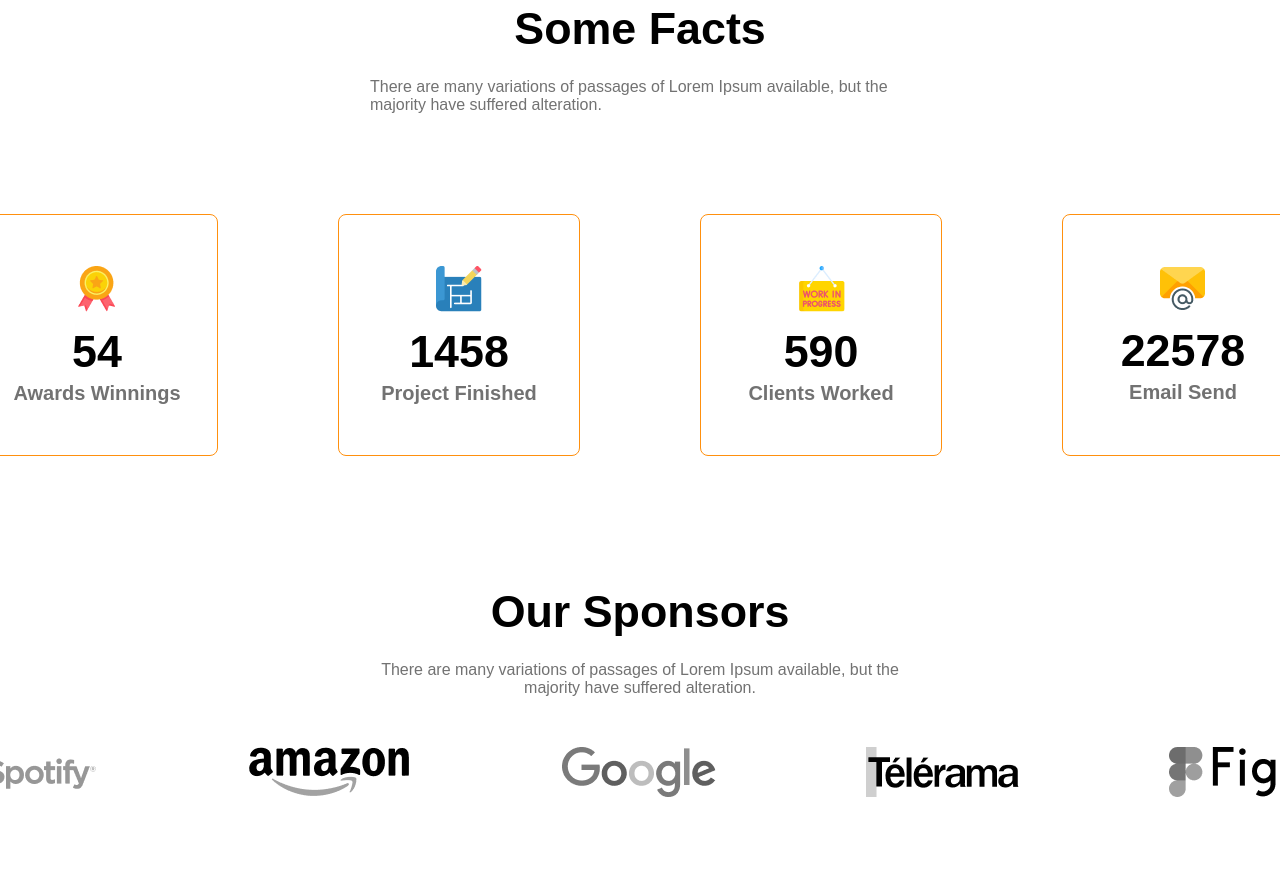
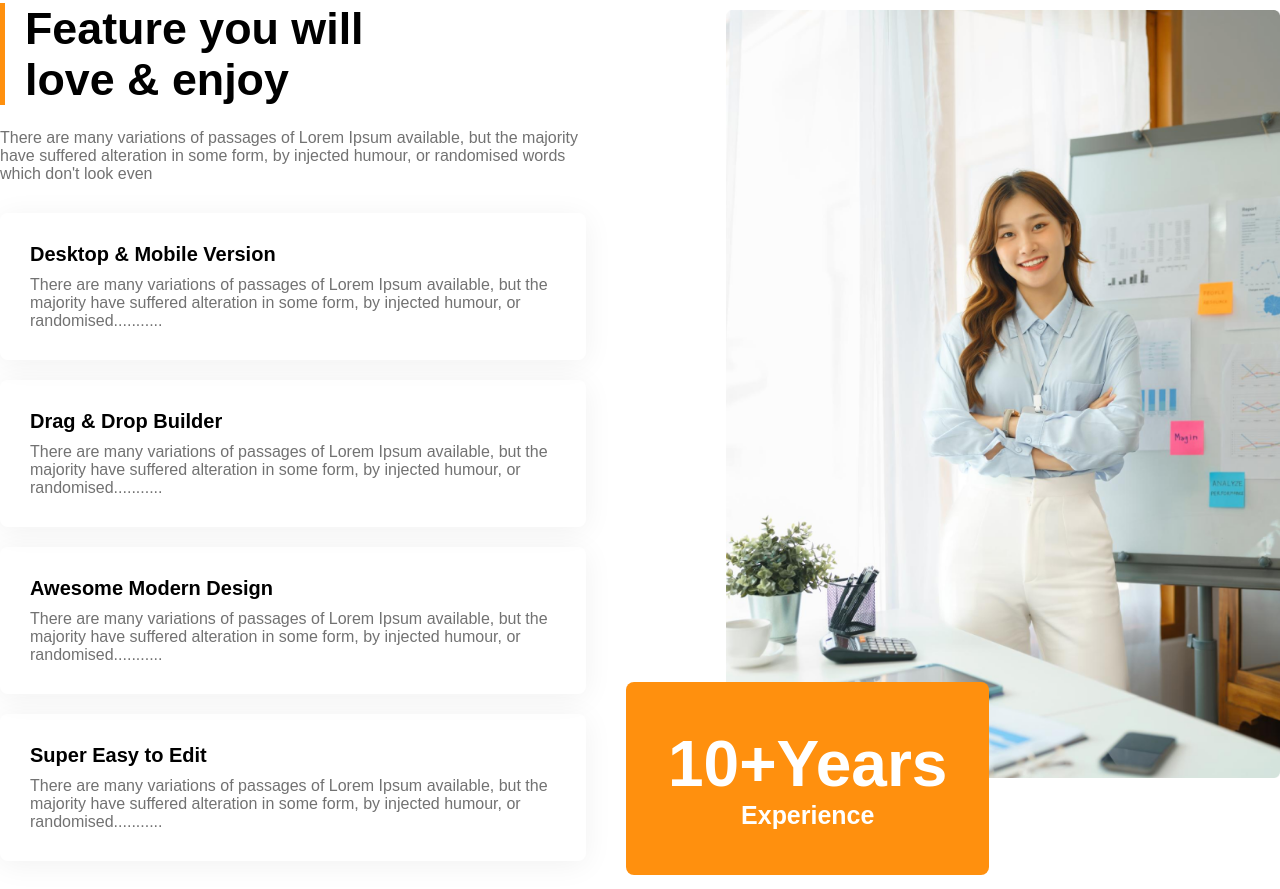
Before and after one commit to ekramhossen60543/g3-architects-project, a plain HTML site: page index.html in a window 1280 px wide. Shown: the part 2011-2900 px from the top of the page. Before the commit the page ends 2808 px from the top, so only its background shows below. Drawn offline with Linux system fonts and the light colour scheme.

Commit message:
added feature section and added footer and responsive

```diff
--- a/index.html
+++ b/index.html
@@ -74,7 +74,62 @@
           <button class="btn-primary">Explore More</button>
         </div>
       </section>
-      <!-- Feature will enjoy section start -->
+      <!-- Feature section start -->
+      <section class="feature display-flex">
+        <div class="feature-info">
+          <h3 id="feature-section-title" class="section-title">
+            Feature you will <br />
+            love & enjoy
+          </h3>
+          <p class="text-light-gray feature-info-description">
+            There are many variations of passages of Lorem Ipsum available, but
+            the majority have suffered alteration in some form, by injected
+            humour, or randomised words which don't look even
+          </p>
+          <!-- Feature card container -->
+          <div class="feature-card">
+            <h4 class="feature-title">Desktop & Mobile Version</h4>
+            <p class="text-light-gray">
+              There are many variations of passages of Lorem Ipsum available,
+              but the majority have suffered alteration in some form, by
+              injected humour, or randomised...........
+            </p>
+          </div>
+          <div class="feature-card">
+            <h4 class="feature-title">Drag & Drop Builder</h4>
+            <p class="text-light-gray">
+              There are many variations of passages of Lorem Ipsum available,
+              but the majority have suffered alteration in some form, by
+              injected humour, or randomised...........
+            </p>
+          </div>
+          <div class="feature-card">
+            <h4 class="feature-title">Awesome Modern Design</h4>
+            <p class="text-light-gray">
+              There are many variations of passages of Lorem Ipsum available,
+              but the majority have suffered alteration in some form, by
+              injected humour, or randomised...........
+            </p>
+          </div>
+          <div class="feature-card">
+            <h4 class="feature-title">Super Easy to Edit</h4>
+            <p class="text-light-gray">
+              There are many variations of passages of Lorem Ipsum available,
+              but the majority have suffered alteration in some form, by
+              injected humour, or randomised...........
+            </p>
+          </div>
+        </div>
+        <div class="feature-image">
+          <img src="images/architect.png" alt="" />
+          <button id="experience-badge" class="btn-primary">
+            <span id="experience-year">10+Years</span>
+            <br />
+            <span id="experience">Experience</span>
+          </button>
+        </div>
+      </section>
+
       <section></section>
       <!-- Some facts -->
       <section class="some-facts display-flex">
@@ -133,6 +188,10 @@
         </div>
       </section>
     </main>
-    <footer></footer>
+    <footer class="footer">
+      <p class="text-light-gray">
+        All rights reserved copyright@2023 startup landing page design
+      </p>
+    </footer>
   </body>
 </html>
--- a/styles/architects.css
+++ b/styles/architects.css
@@ -121,6 +121,53 @@ main > section {
   font-weight: 400;
   margin-bottom: 45px;
 }
+/* Feature section related styles */
+.feature {
+  gap: 140px;
+  align-items: center;
+}
+.feature-info {
+  max-width: 586px;
+}
+#feature-section-title {
+  border-left: 5px solid #ff900e;
+  padding-left: 20px;
+}
+.feature-info-description {
+  margin-bottom: 30px;
+}
+.feature-card {
+  padding: 30px;
+  box-shadow: 0 4px 30px 0 rgba(0, 0, 0, 0.06);
+  margin-bottom: 20px;
+  border-radius: 8px;
+}
+.feature-title {
+  font-size: 1.25rem;
+  font-weight: 600;
+  margin-bottom: 10px;
+}
+.feature-img {
+  /* position: relative; */
+}
+.feature-image img {
+  width: 100%;
+}
+
+#experience-badge {
+  padding: 45px 42px;
+  text-align: center;
+  margin-left: -100px;
+  margin-top: -100px;
+}
+#experience-year {
+  font-weight: 700;
+  font-size: 4rem;
+}
+#experience {
+  font-weight: 500px;
+  font-size: 1.56rem;
+}
 /* Some fact related styles */
 .some-facts {
   flex-direction: column;
@@ -161,6 +208,7 @@ main > section {
   justify-content: center;
   align-items: center;
   gap: 50px;
+  margin-bottom: 122px;
 }
 .sponsor-info {
   max-width: 542px;
@@ -174,17 +222,32 @@ main > section {
 .sponsor-companies img {
   filter: grayscale(100%);
 }
+/* Footer related style */
+.footer {
+  max-width: 1440px;
+  margin: 0px auto;
+  text-align: center;
+  font-size: 1.25rem;
+  font-weight: 500;
+  background-color: #fff4e7;
+  padding: 40px 0px;
+}
 /* Responsive for small devices */
 @media screen and (max-width: 576px) {
   .navbar,
   .nav-links,
-  .teams {
+  .teams,
+  .feature,
+  .feature {
     flex-direction: column;
   }
   .team-img-container,
   .facts-container,
   .sponsor-companies {
     grid-template-columns: 1fr;
+  }
+  .banner-content {
+    margin: 0px 20px 50px 20px;
   }
   .facts-container {
     justify-items: center;
@@ -199,10 +262,21 @@ main > section {
   .some-facts {
     margin: 0px 20px;
   }
+  .feature {
+    margin: 0px 20px;
+  }
+  .our-sponsors {
+    margin: 100px 20px;
+  }
+  #experience-badge {
+    margin-top: 20px;
+    margin-left: 20px;
+  }
 }
 /* Responsive for medium devices */
 @media screen and (min-width: 576px) and (max-width: 992px) {
-  .teams {
+  .teams,
+  .feature {
     flex-direction: column;
   }
   .facts-container {
@@ -214,4 +288,8 @@ main > section {
     grid-template-columns: repeat(3, 1fr);
     gap: 50px;
   }
+  #experience-badge {
+    margin-top: 50px;
+    margin-left: 20%;
+  }
 }
```
